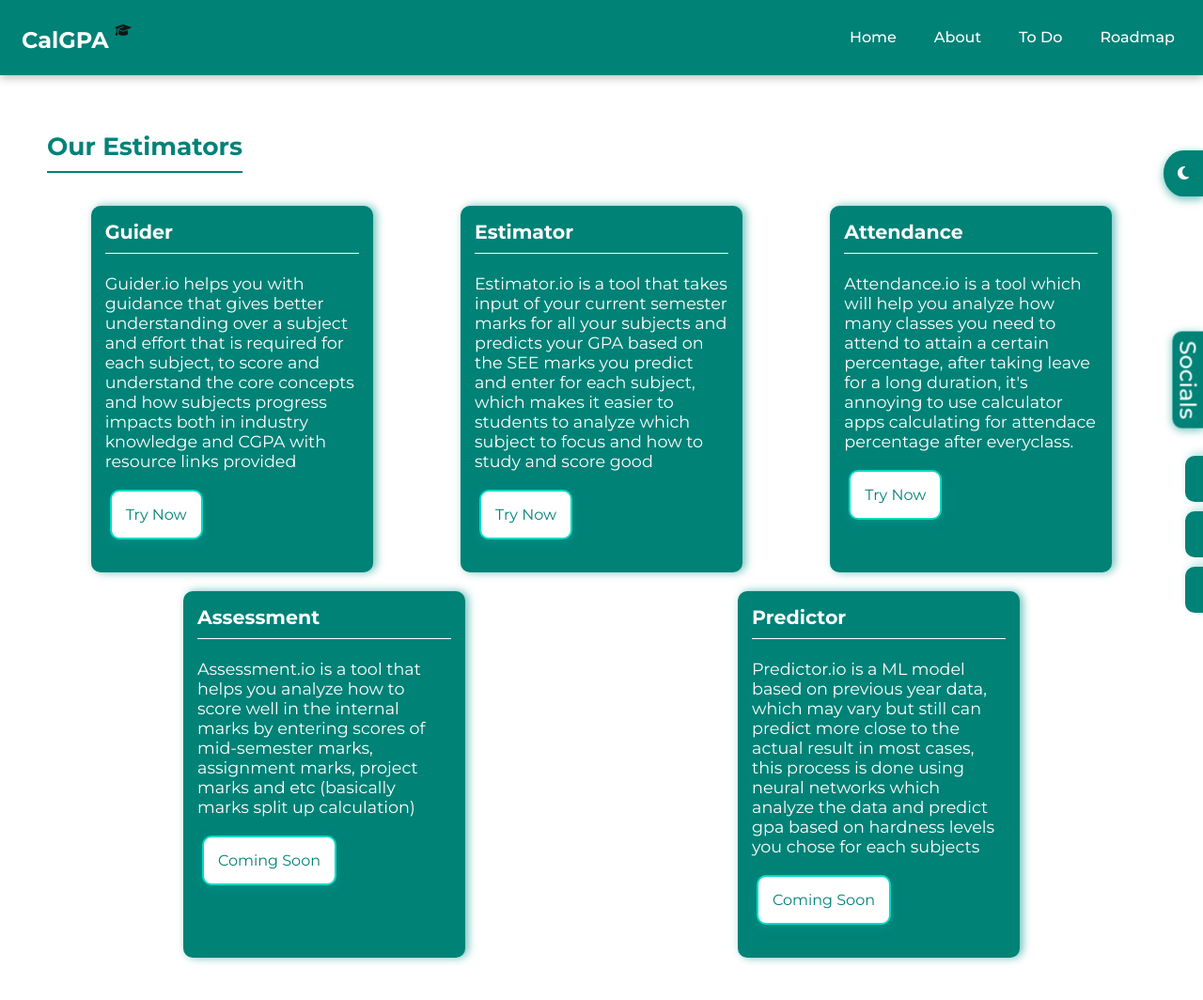
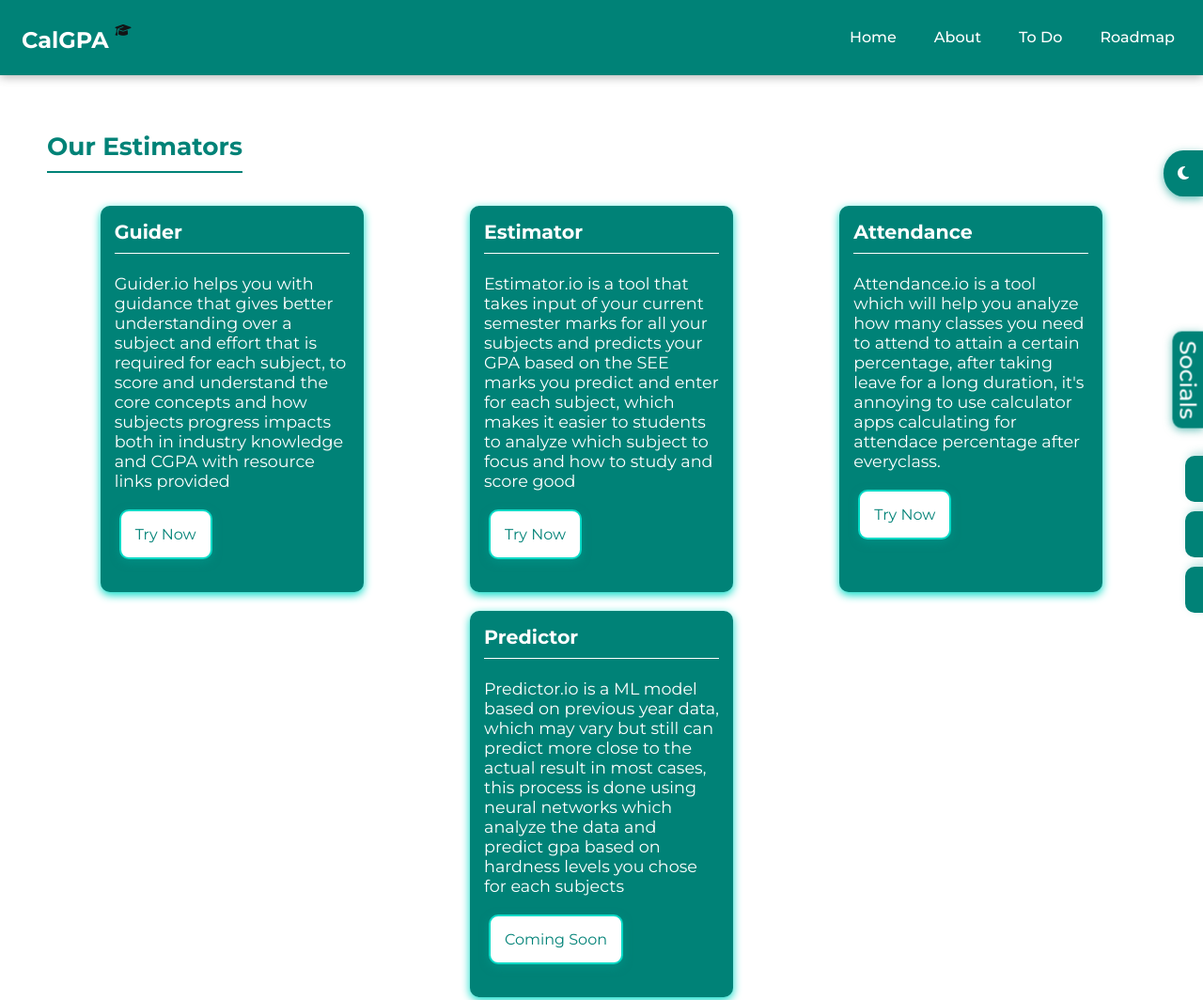
Before and after one commit to alurubalakarthikeya/CalGPA, a plain HTML site: page pages/estimator.html in a window 1280 px wide. Shown: the top 1064 px of the page at 94% size. Drawn offline with Linux system fonts and the light colour scheme.

Commit message:
est-cards

```diff
--- a/pages/estimator.html
+++ b/pages/estimator.html
@@ -82,13 +82,6 @@
             </div>
             <div class="cards">
                 <div class="card">
-                    <h3>Assessment</h3> <br>
-                    <p>Assessment.io is a tool that helps you analyze how to score well in the internal marks by entering scores of mid-semester marks, assignment marks, project marks and etc (basically marks split up calculation)</p>
-                    <a href="predictor.html"><button class="button2">Coming Soon</button></a>
-                </div>
-            </div>
-            <div class="cards">
-                <div class="card">
                     <h3>Predictor</h3> <br>
                     <p>Predictor.io is a ML model based on previous year data, which may vary but still can predict more close to the actual result in most cases, this process is done using neural networks which analyze the data and predict gpa based on hardness levels you chose for each subjects</p>
                     <a href="predictor.html"><button class="button2">Coming Soon</button></a>
--- a/styles.css
+++ b/styles.css
@@ -837,9 +837,9 @@ h1:hover sup i {
   padding: 15px;
   border-radius: 10px;
   margin: 10px;
-  max-width: 300px;
+  max-width: 280px;
   font-size: 2.2vh;
-  box-shadow: 3px 0px 10px rgba(2,150,138, 0.6);
+  box-shadow: 0px 3px 10px var(--dark-alt-color);
 }
 
 .cards-container {
```
